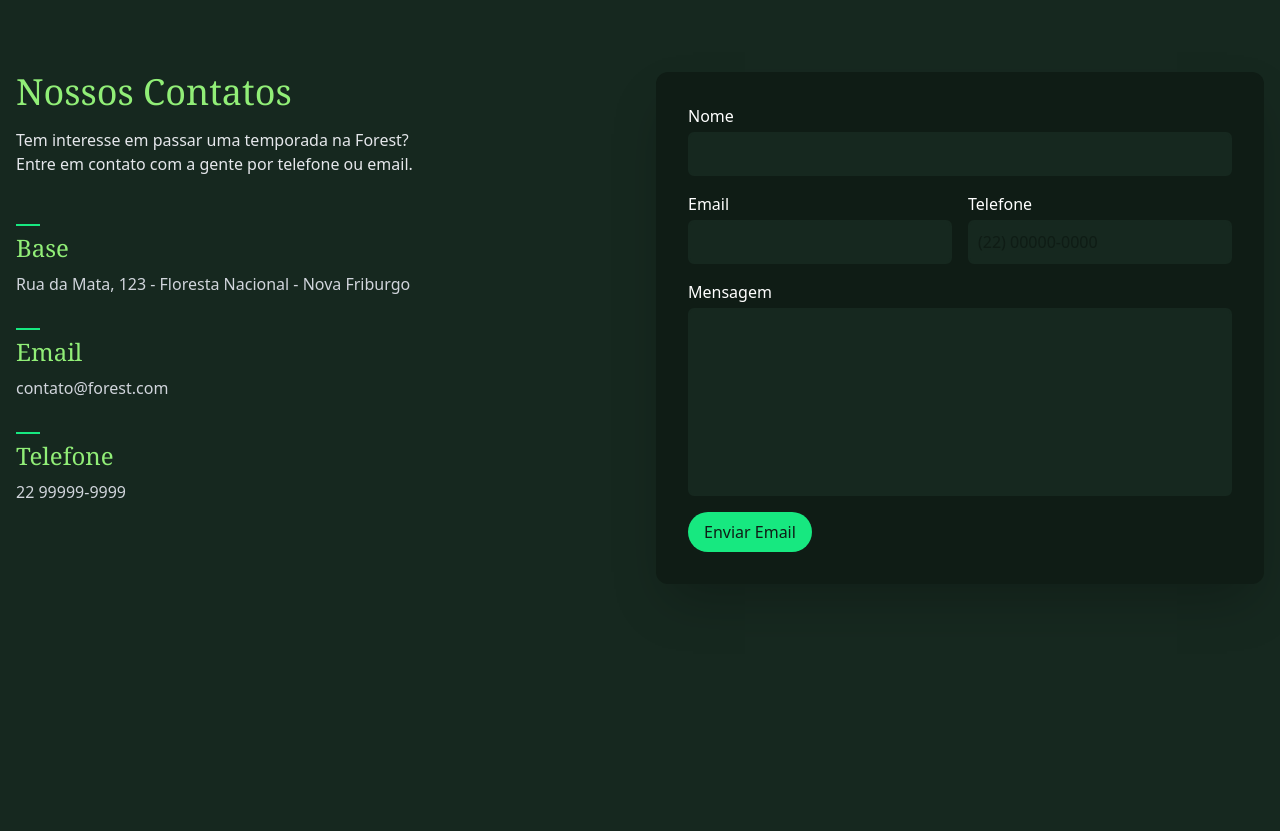
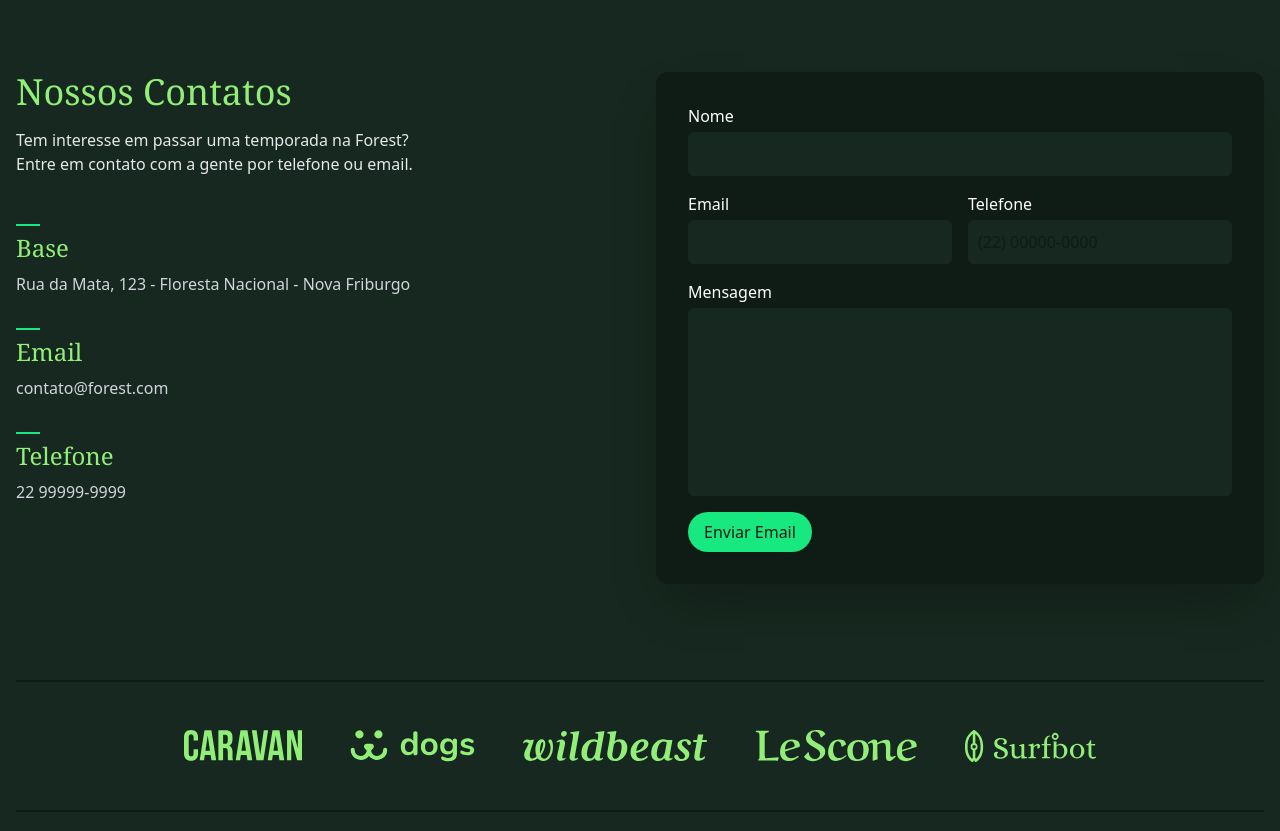
Before and after one commit to VictorNFerreira/Forest, a website: page src/index.html in a window 1280 px wide. Shown: the part 3764-4595 px from the top of the page. Before the commit the page ends 4428 px from the top, so only its background shows below. Drawn offline with Linux system fonts and the light colour scheme.

Commit message:
Adicionado a seção de parceiros ao projeto

```diff
--- a/src/index.html
+++ b/src/index.html
@@ -244,5 +244,15 @@
                 <button class="inline-block px-4 py-2 justify-self-start self-start text-verde-6 bg-verde-3 rounded-full">Enviar Email</button>
             </form>
         </section>
+
+        <section class="container mb-16  max-sm:mb-12">
+            <ul class="flex flex-row py-8 border-y-2 border-verde-6 gap-4 justify-center items-center *:p-4 *:*:max-h-8  max-sm:flex-col max-sm:py-4 max-sm:gap-0 max-sm:border-none max-sm:divide-y-2 max-sm:divide-verde-6">
+                <li><img src="./img/parceiros/caravan.svg" alt="Caravan"></li>
+                <li><img src="./img/parceiros/dogs.svg" alt="Dogs"></li>
+                <li><img src="./img/parceiros/wildbeast.svg" alt="Wildbeast"></li>
+                <li><img src="./img/parceiros/lescone.svg" alt="LeScone"></li>
+                <li><img src="./img/parceiros/surfbot.svg" alt="Surfbot"></li>
+            </ul>
+        </section>
     </body>
 </html>
```
Also changed, not shown: src/output.css.
